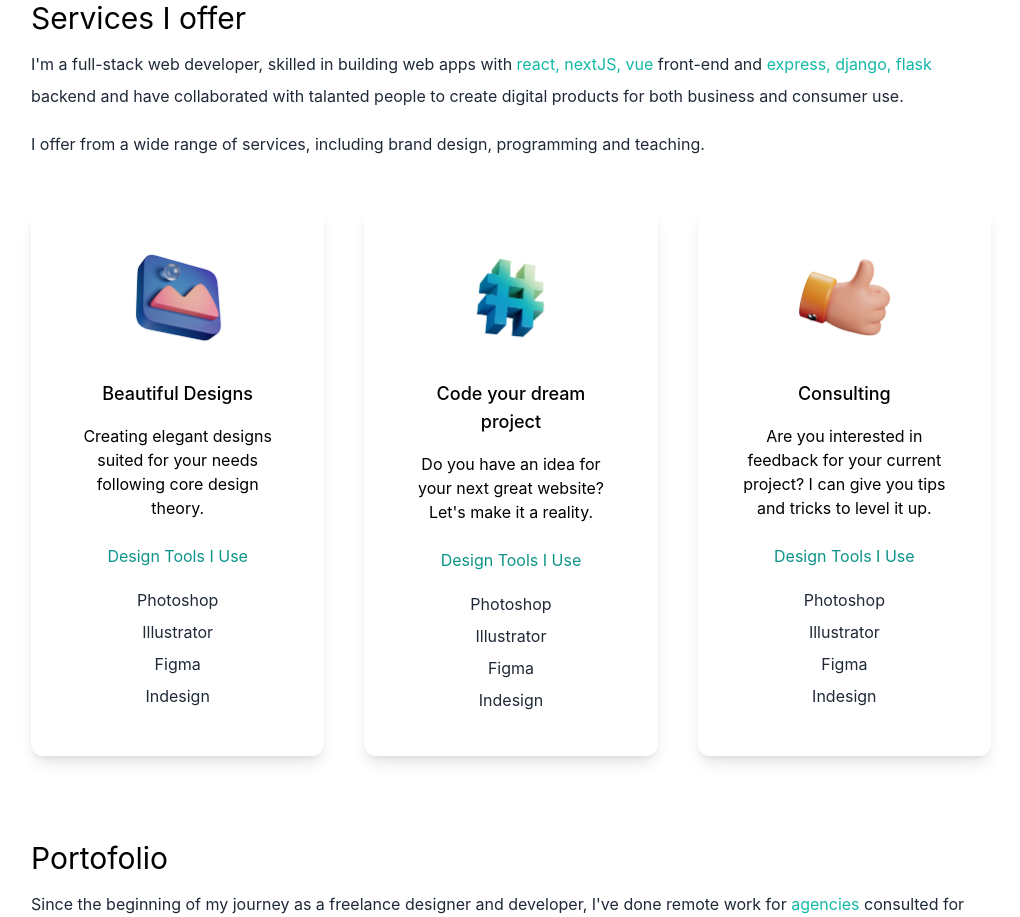
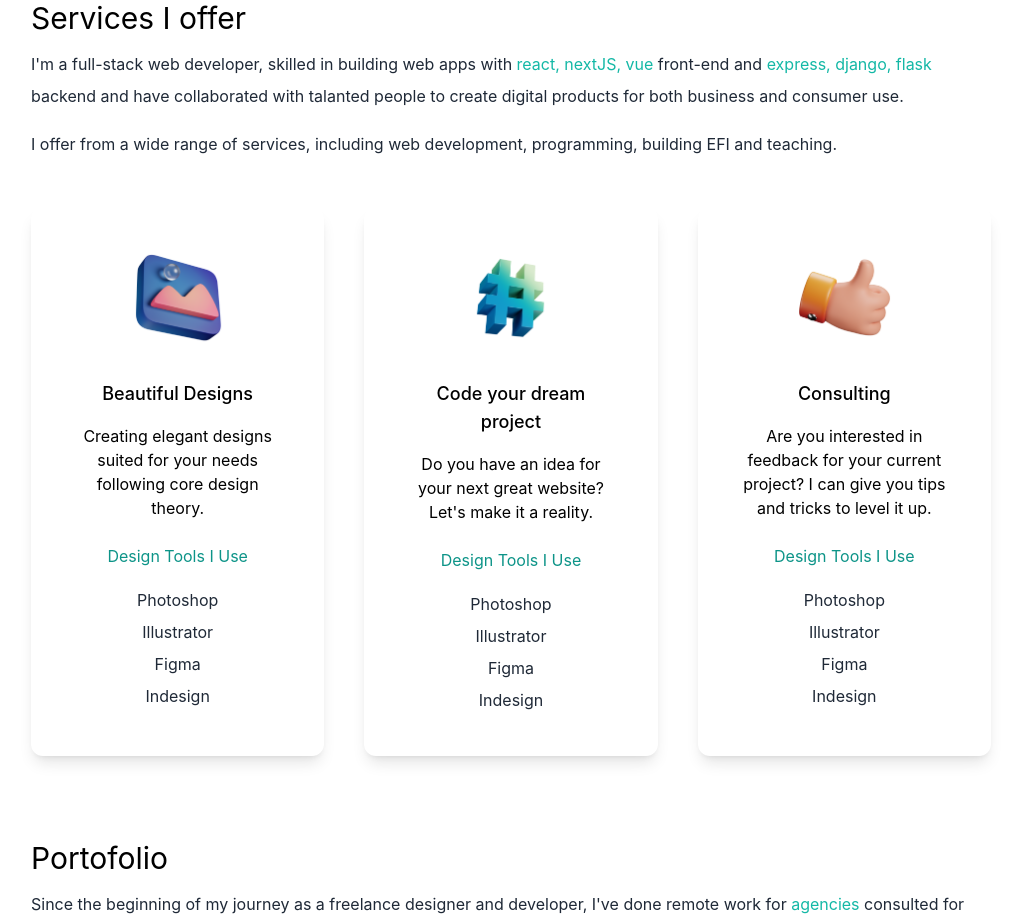
Before and after one commit to SuhailSherief/portfolio, a Next.js app: page / in a window 1280 px wide. Shown: the part 1000-1917 px from the top of the page, without its empty margins (129-1149 px from the left). Built offline with nearby package versions, Linux system fonts and the light colour scheme.

Commit message:
description changes

```diff
--- a/pages/index.tsx
+++ b/pages/index.tsx
@@ -80,8 +80,8 @@ export default function Home() {
               for both business and consumer use.
             </p>
             <p className="text-md py-2 leading-8 text-gray-800 dark:text-gray-200">
-              I offer from a wide range of services, including brand design,
-              programming and teaching.
+              I offer from a wide range of services, including web development,
+              programming, building EFI and teaching.
             </p>
           </div>
           <div className="lg:flex gap-10">
```
